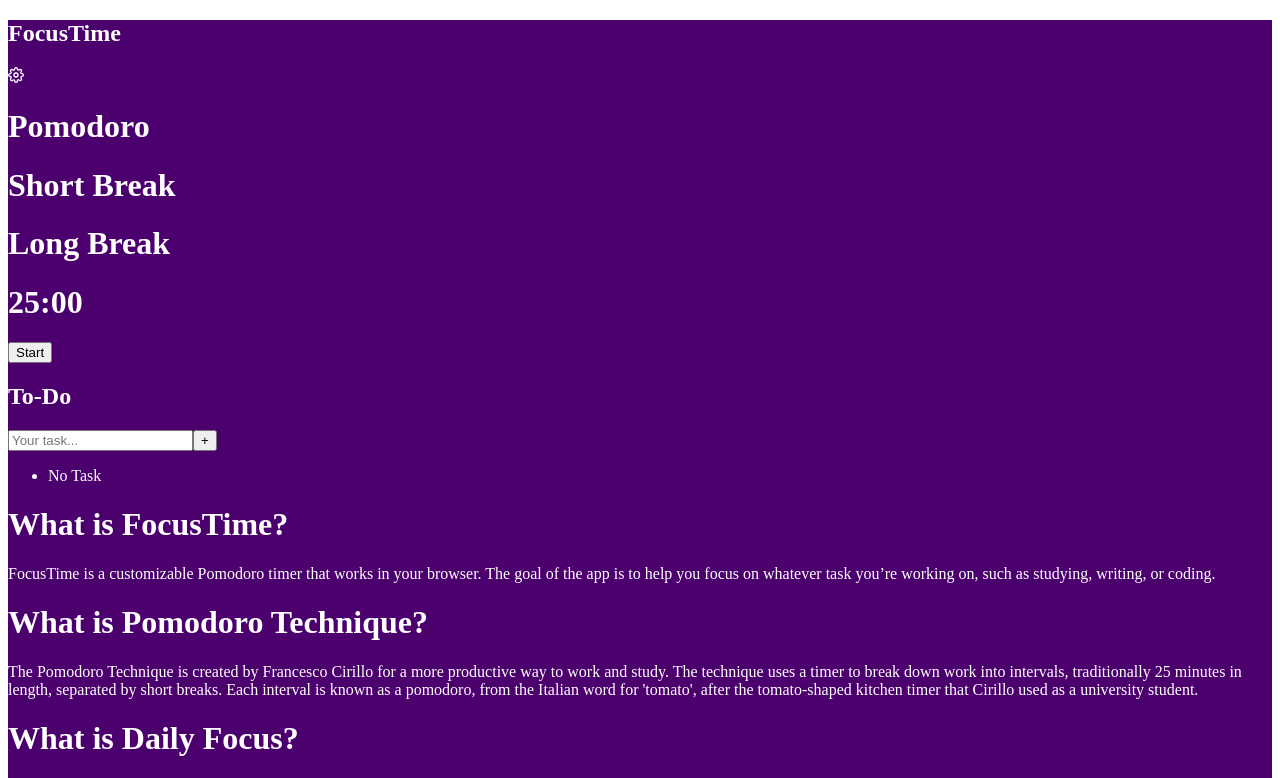
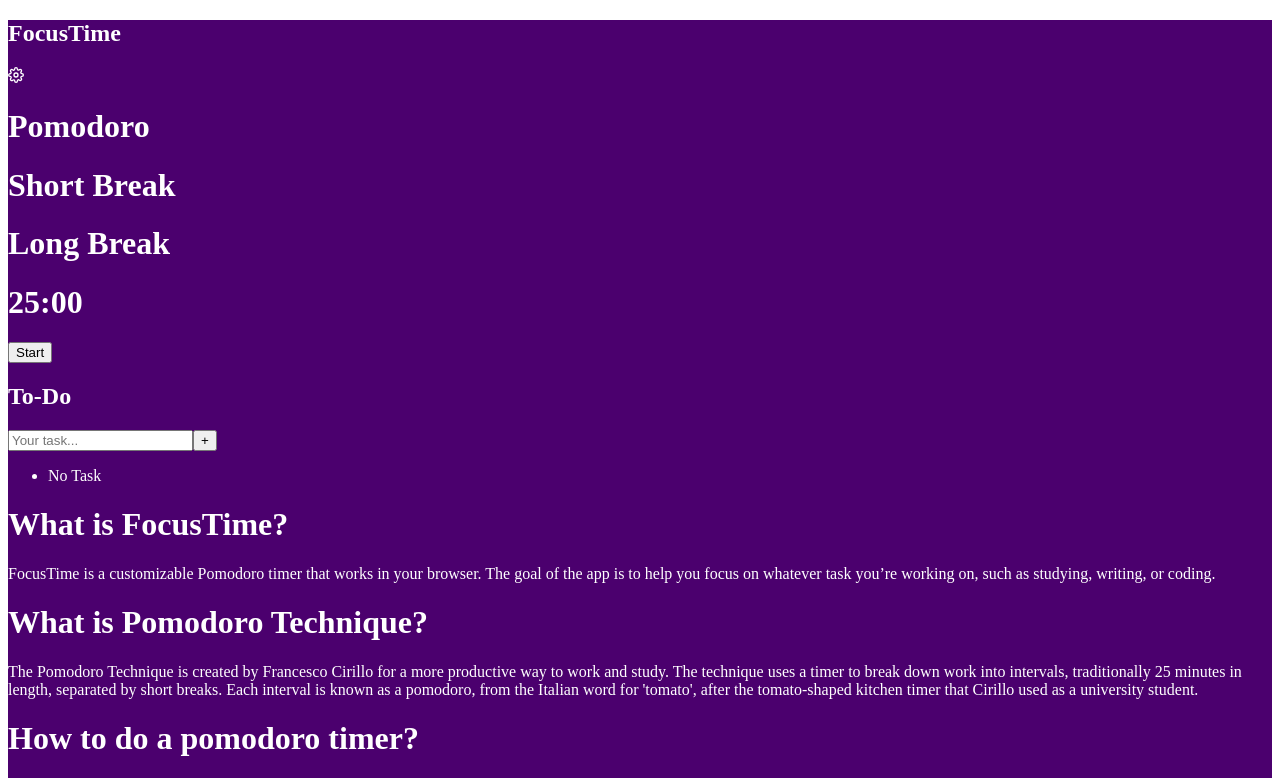
Before and after one commit to ricostwn/focustime, a Next.js app: page / in a window 1280 px wide. Shown: the top 778 px of the page. Built offline with nearby package versions, Linux system fonts and the light colour scheme.

Commit message:
menambah tulisan di About dan memperbaiki bug alarm

```diff
--- a/components/About.js
+++ b/components/About.js
@@ -28,17 +28,16 @@ function About() {
 			</div>
 			<div className="mt-5">
 				<h1 className="text-xl sm:text-2xl font-medium">
-					<span className="border-b-4 border-red-400 ">What</span> is Daily Focus?
+					<span className="border-b-4 border-red-400 ">How</span> to do a pomodoro timer?
 				</h1>
 				<p className="mt-5 tracking-wide opacity-70 text-lg break-words">
-					Daily focus is small clone project from{" "}
-					<a href="https://pomofocus.io/" target="_blank" className="underline">
-						https://pomofocus.io/.
-					</a>
-					It is open source and here is the code.
-					<a href="https://pomofocus.io/" target="_blank" className="underline">
-						https://github.com/Chensokheng/pomodoro
-					</a>
+					1. Type the task you want to work on in the task section.<br />
+					2. Set a timer for 25 minutes (1 Pomodoro session).<br />
+					3. Work on the task until the timer goes off.<br />
+					4. Take a 5-minute break.<br />
+					5. Repeat steps 2–4 four times.<br />
+					6. After 4 Pomodoro sessions, take a long break (15–30 <br />
+					   <span className="ml-6 inline-block">minutes</span>).
 				</p>
 			</div>
 		</div>
--- a/pages/index.js
+++ b/pages/index.js
@@ -82,6 +82,21 @@ export default function index() {
 		reset();
 		setIsTimeUp(true);
 		alarmRef.current.play();
+		// Notifikasi browser
+		if ("Notification" in window && Notification.permission === "granted") {
+			let title = "Timer Selesai";
+			let body = "Waktu sudah habis!";
+			if (stage === 0) body = "Pomodoro finished! Time for a break.";
+			if (stage === 1) body = "Short Break finished! Back to focus.";
+			if (stage === 2) body = "Long Break finished! Back to focus.";
+			new Notification(title, { body });
+		}
+		// Hilangkan ikon alarm setelah 17 detik
+		setTimeout(() => {
+			setIsTimeUp(false);
+			alarmRef.current.pause();
+			alarmRef.current.currentTime = 0;
+		}, 17000);
 	};
 
 	const clockTicking = () => {
@@ -125,6 +140,12 @@ export default function index() {
 		};
 	}, [seconds, pomodoro, shortBreak, longBreak, ticking]);
 
+	useEffect(() => {
+		if ("Notification" in window && Notification.permission !== "granted") {
+			Notification.requestPermission();
+		}
+	}, []);
+
 	const getTextColor = () => {
 		const found = colors.find((c) => c.bg === bgColor);
 		return found ? found.text : '#222';
```
